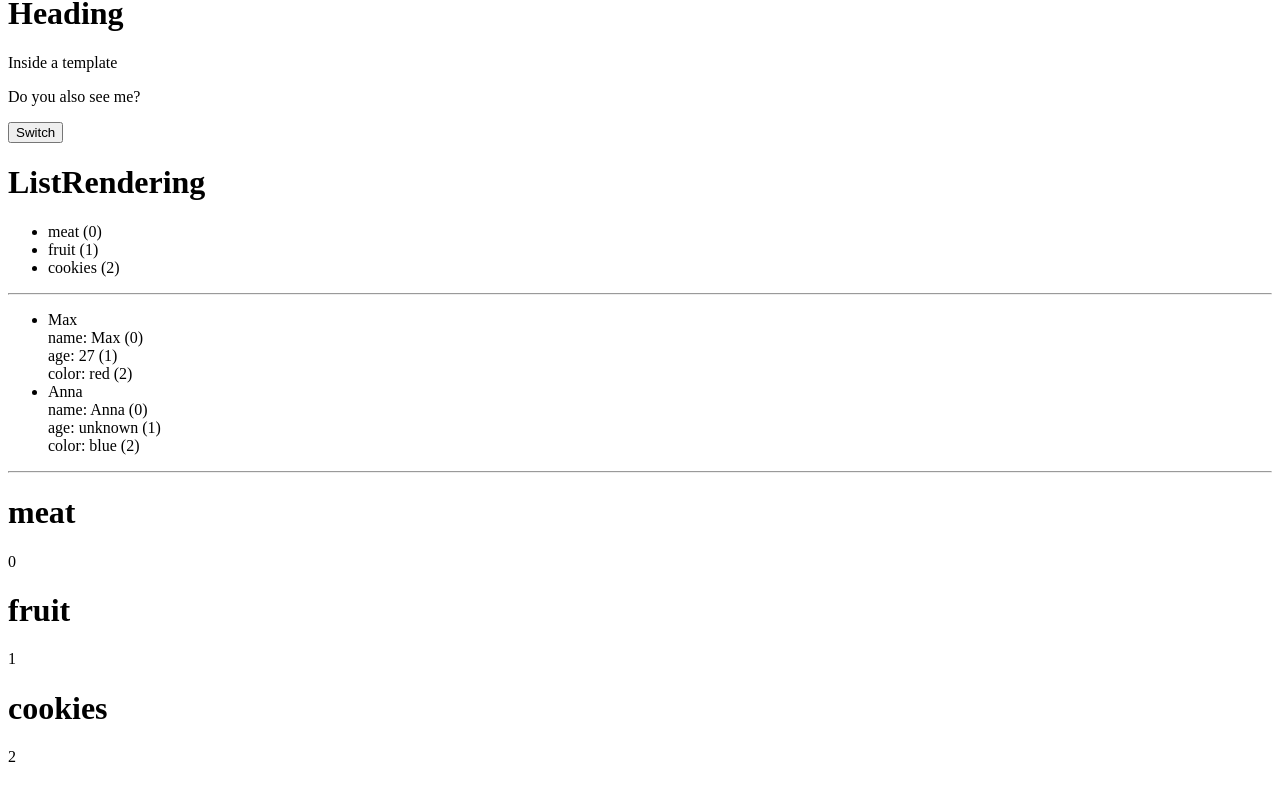
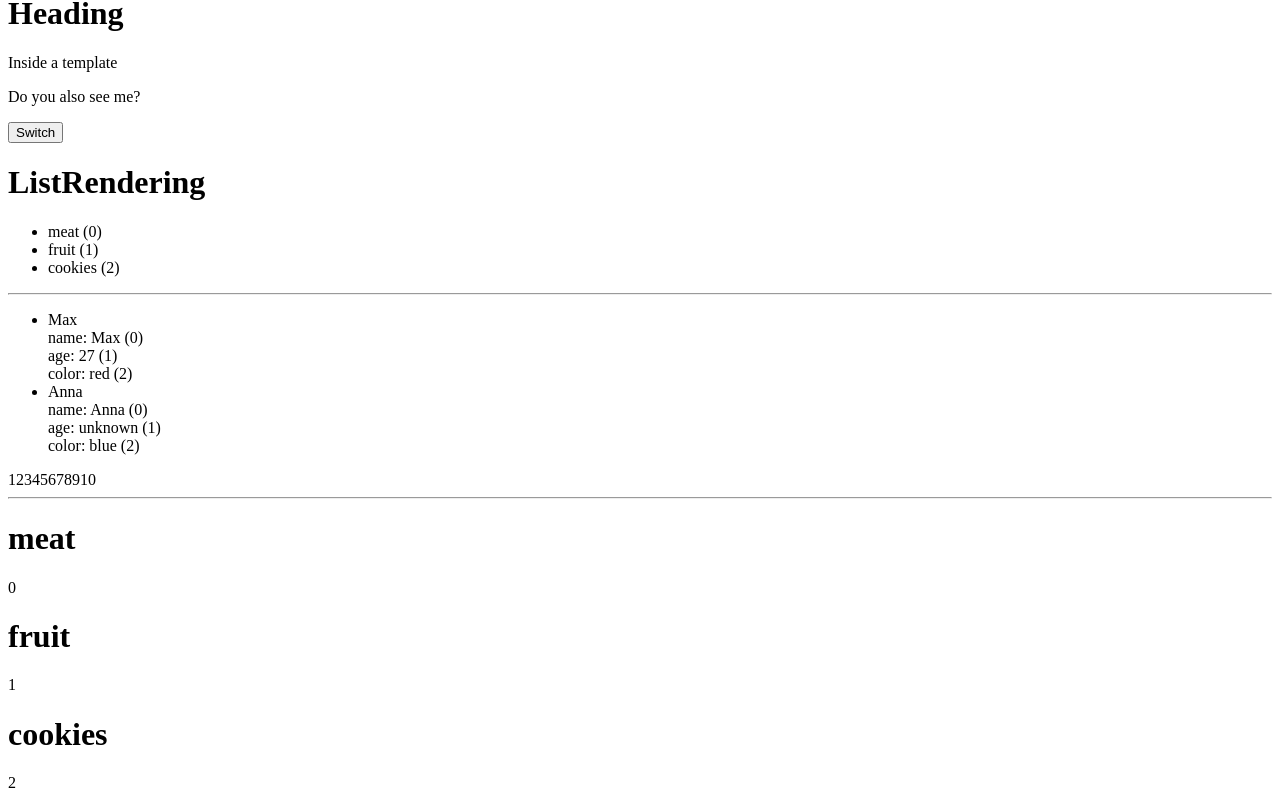
Before and after one commit to mikeliketool/vue-fundamentals, a Vue app: page / in a window 1280 px wide. Shown: the part 2114-2922 px from the top of the page. Before the commit the page ends 2896 px from the top, so only its background shows below. Built offline with nearby package versions, Linux system fonts and the light colour scheme.

Commit message:
Looping through numbers

```diff
--- a/src/components/ListRendering.vue
+++ b/src/components/ListRendering.vue
@@ -10,12 +10,12 @@
           <div v-for='(value, key, index) in person' :key='key'>{{ key }}: {{ value }} ({{ index }})</div>
         </li>
       </ul>
+    <span v-for='n in 10' :key='n'>{{ n }}</span>
     <hr>
     <template v-for='(ingredient, i) in ingredients'>
       <h1 :key='ingredient'>{{ ingredient }}</h1>
       <p :key='i'>{{ i }}</p>
     </template>
-
   </div>
 </template>
 
```
